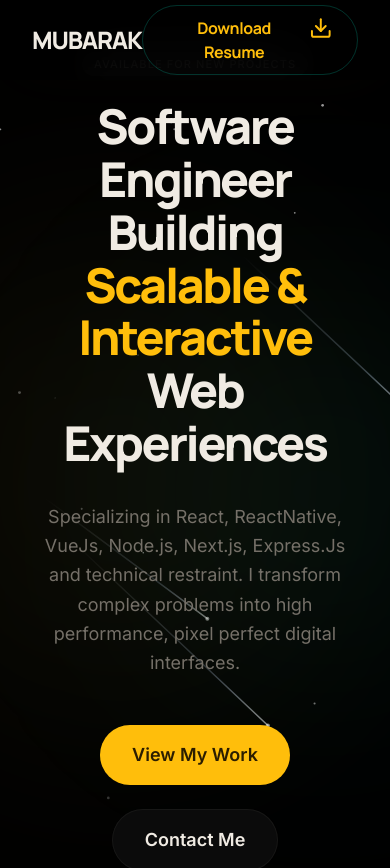
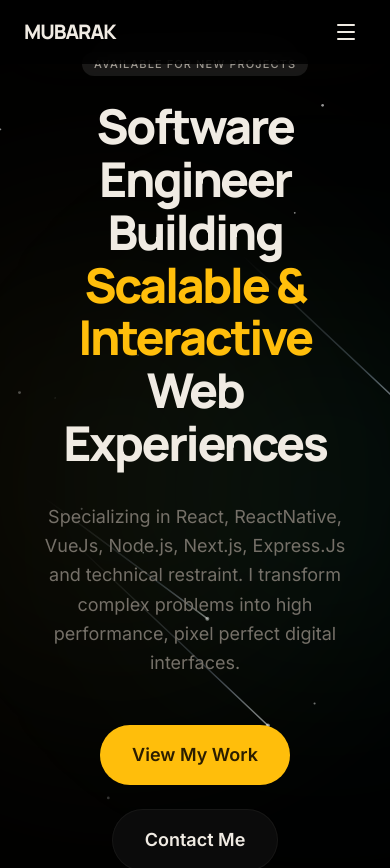
Before and after one commit to mubarakkkkkk/portfolio_V2, a Next.js app: page / in a window 390 px wide. Shown: the top 868 px of the page. Built offline with nearby package versions, Linux system fonts and the light colour scheme.

Commit message:
responsive fixes

```diff
--- a/app/components/Navbar/page.tsx
+++ b/app/components/Navbar/page.tsx
@@ -1,7 +1,7 @@
 "use client";
 
 import { useEffect, useState } from "react";
-import { Download } from "lucide-react";
+import { Download, Menu, X } from "lucide-react";
 
 const navLinks = [
   { href: "#expertise", label: "Expertise" },
@@ -12,6 +12,7 @@ const navLinks = [
 
 export default function Navbar() {
   const [activeSection, setActiveSection] = useState("");
+  const [mobileMenuOpen, setMobileMenuOpen] = useState(false);
 
   useEffect(() => {
     const sectionIds = navLinks.map((link) => link.href.replace("#", ""));
@@ -36,22 +37,49 @@ export default function Navbar() {
     return () => observer.disconnect();
   }, []);
 
-  const handleDownload  = () => {
+  // Close mobile menu on resize to desktop
+  useEffect(() => {
+    const handleResize = () => {
+      if (window.innerWidth >= 768) {
+        setMobileMenuOpen(false);
+      }
+    };
+    window.addEventListener("resize", handleResize);
+    return () => window.removeEventListener("resize", handleResize);
+  }, []);
+
+  // Prevent body scroll when mobile menu is open
+  useEffect(() => {
+    if (mobileMenuOpen) {
+      document.body.style.overflow = "hidden";
+    } else {
+      document.body.style.overflow = "";
+    }
+    return () => {
+      document.body.style.overflow = "";
+    };
+  }, [mobileMenuOpen]);
+
+  const handleDownload = () => {
     const link = document.createElement('a');
     link.href = "/Mubarak Abiola's Resume.pdf";
     link.download = "Mubarak's Resume";
     link.click();
   };
 
+  const handleMobileLinkClick = () => {
+    setMobileMenuOpen(false);
+  };
+
   return (
-    <nav className="fixed top-0 w-full z-50 bg-black/80 backdrop-blur-xl shadow-[0_0_60px_-15px_rgba(255,190,11,0.04)] overflow-hidden">
-      <div className="flex justify-between items-center max-w-7xl mx-auto px-8 h-20 font-headline tracking-tight">
+    <nav className="fixed top-0 w-full z-50 bg-black/80 backdrop-blur-xl shadow-[0_0_60px_-15px_rgba(255,190,11,0.04)]">
+      <div className="flex justify-between items-center max-w-7xl mx-auto px-6 sm:px-8 h-16 sm:h-20 font-headline tracking-tight">
         {/* Logo */}
-        <div className="text-2xl font-black tracking-tighter text-on-surface">
+        <div className="text-xl sm:text-2xl font-black tracking-tighter text-on-surface">
           MUBARAK
         </div>
 
-        {/* Nav Links */}
+        {/* Desktop Nav Links */}
         <div className="hidden md:flex items-center gap-10">
           {navLinks.map((link) => (
             <a
@@ -68,12 +96,63 @@ export default function Navbar() {
           ))}
         </div>
 
-        {/* CTA Button */}
+        {/* Desktop CTA Button */}
         <button
-        onClick={handleDownload}
-        className="flex gap-2 px-6 py-2.5 rounded-full border border-tertiary/20 text-secondary font-semibold hover:bg-secondary hover:text-on-secondary transition-all duration-300 active:scale-95">
-          Download Resume <Download />
+          onClick={handleDownload}
+          className="hidden md:flex gap-2 px-6 py-2.5 rounded-full border border-tertiary/20 text-secondary font-semibold hover:bg-secondary hover:text-on-secondary transition-all duration-300 active:scale-95"
+        >
+          Download Resume <Download size={20} />
         </button>
+
+        {/* Mobile Hamburger Button */}
+        <button
+          onClick={() => setMobileMenuOpen(!mobileMenuOpen)}
+          className="md:hidden flex items-center justify-center w-10 h-10 rounded-lg text-on-surface hover:text-secondary transition-colors duration-300"
+          aria-label={mobileMenuOpen ? "Close menu" : "Open menu"}
+        >
+          {mobileMenuOpen ? <X size={24} /> : <Menu size={24} />}
+        </button>
+      </div>
+
+      {/* Mobile Menu Overlay */}
+      <div
+        className={`md:hidden fixed top-16 left-0 right-0 bottom-0 z-40 bg-black/95 backdrop-blur-2xl transition-all duration-300 ease-in-out ${
+          mobileMenuOpen
+            ? "opacity-100 pointer-events-auto"
+            : "opacity-0 pointer-events-none"
+        }`}
+      >
+        <div
+          className={`flex flex-col items-center gap-6 pt-10 px-8 transition-transform duration-300 ease-in-out ${
+            mobileMenuOpen ? "translate-y-0" : "-translate-y-4"
+          }`}
+        >
+          {navLinks.map((link) => (
+            <a
+              key={link.href}
+              href={link.href}
+              onClick={handleMobileLinkClick}
+              className={`text-lg font-medium transition-colors duration-300 ${
+                activeSection === link.href
+                  ? "text-secondary font-bold"
+                  : "text-on-surface-variant hover:text-tertiary"
+              }`}
+            >
+              {link.label}
+            </a>
+          ))}
+
+          {/* Mobile Download Button */}
+          <button
+            onClick={() => {
+              handleDownload();
+              handleMobileLinkClick();
+            }}
+            className="flex gap-2 mt-4 px-8 py-3 rounded-full border border-tertiary/20 text-secondary font-semibold hover:bg-secondary hover:text-on-secondary transition-all duration-300 active:scale-95"
+          >
+            Download Resume <Download size={20} />
+          </button>
+        </div>
       </div>
     </nav>
   );
```
